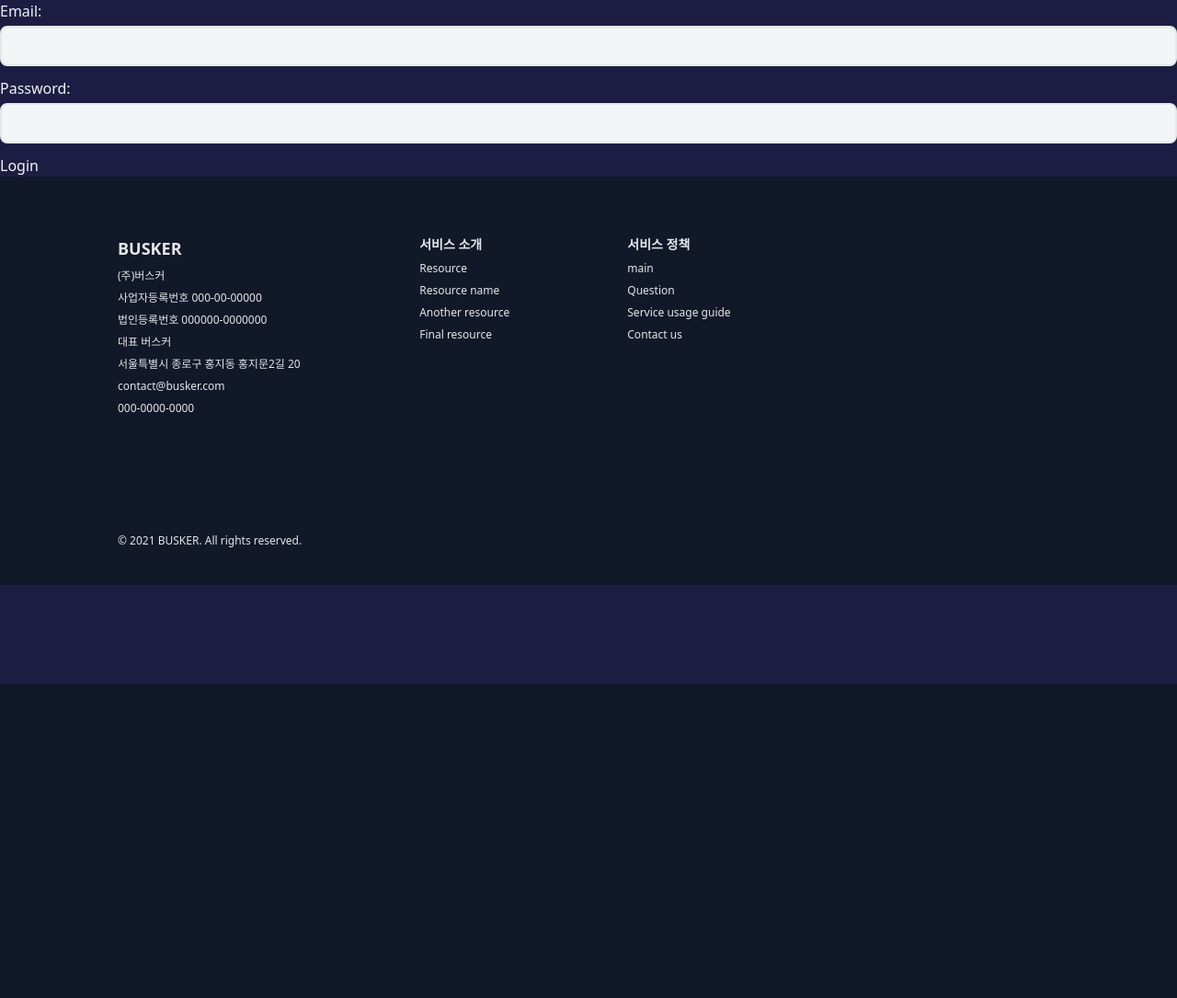
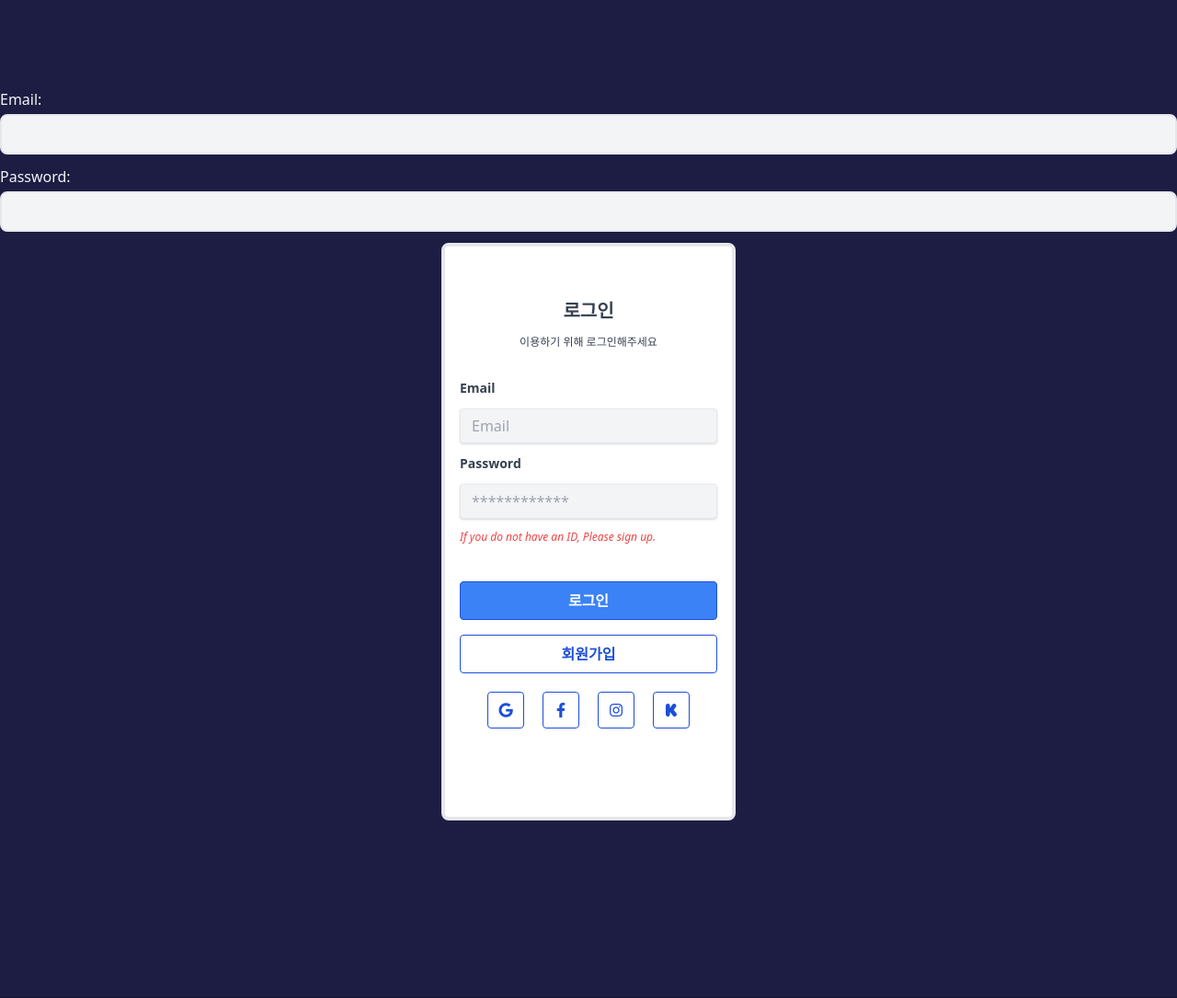
Before and after one commit to igoo-Y/busker_pipenv, a Django app: page /users/login/ in a window 1280 px wide. Shown: the part 56-1141 px from the top of the page at 92% size. Before the commit the page ends 800 px from the top, so only its background shows below. Run offline with Django 3.2, Linux system fonts and the light colour scheme; style sheets or scripts are compiled from the project's sources.

Commit message:
CSS login

```diff
--- a/templates/users/login.html
+++ b/templates/users/login.html
@@ -3,11 +3,62 @@
 {% block page_title %}Login{% endblock %}
 
 {% block content %}
+    <div class="container mx-auto mt-24 mb-48">
+        <form method="POST" action="{% url 'users:login' %}">
+            {% csrf_token %}
+            {{form.as_p}}
+            <div class="box-border h-1/3 w-1/4 p-4 mb-10 border-4 mx-auto rounded-lg bg-white text-gray-700">
+                <p class="text-xl text-center font-bold mb-3 mt-10">로그인</p>
+                <p class="text-xs text-center">이용하기 위해 로그인해주세요</p>
+                <div class="mt-8">
+                        <label class="block text-gray-700 text-sm font-bold mb-2" for="username">
+                         Email
+                        </label>
+                    <input class="shadow appearance-none border rounded w-full py-2 px-3 text-gray-700 leading-tight focus:outline-none focus:shadow-outline" id="username" type="text" placeholder="Email">
+                </div>
+                <div class="mb-4">
+                        <label class="block text-gray-700 text-sm font-bold mb-2" for="password">
+                        Password
+                        </label>
+                    <input class="shadow appearance-none border rounded w-full py-2 px-3 text-gray-700 leading-tight focus:outline-none focus:shadow-outline" id="username" type="password" placeholder="************">
+                    <p class="text-red-500 text-xs italic mb-10">If you do not have an ID, Please sign up.</p>
+                </div>
 
-    <form method="POST" action="{% url 'users:login' %}">
-        {% csrf_token %}
-        {{form.as_p}}
-        <button>Login</button>
-    </form>
+                <button class="bg-blue-500 hover:bg-blue-700 font-bold text-white w-24 min-w-full pt-2 pb-2 border border-blue-700 rounded" type="submit">로그인</button>
+                <button class="bg-white hover:bg-blue-700 hover:text-white border-blue font-bold text-blue-700 w-24 min-w-full mt-4 pt-2 pb-2 border border-blue-700 rounded ">회원가입</button>
+
+                <section class="flex flex-col items-center justify-center space-y-4 mb-20">
+                    <div>
+                        <ul class="mt-5 flex items-center justify-around space-x-5">
+                            <a href="#">
+                                <li class="border border-blue-700 w-10 h-10 rounded flex items-center justify-center text-blue-700 hover:bg-blue-700 hover:text-white">
+                                    <i class="fab fa-google"></i>
+                                </li>
+                            </a>
+
+                            <a href="#">
+                                <li class="border border-blue-700 w-10 h-10 rounded flex items-center justify-center text-blue-700 hover:bg-blue-700 hover:text-white">
+                                    <i class="fab fa-facebook-f"></i>
+                                </li>
+                            </a>
+
+                            <a href="#">
+                                <li class="border border-blue-700 w-10 h-10 rounded flex items-center justify-center text-blue-700 hover:bg-blue-700 hover:text-white">
+                                    <i class="fab fa-instagram"></i>
+                                </li>
+                            </a>
+
+                            <a href="#">
+                                <li class="border border-blue-700 w-10 h-10 rounded flex items-center justify-center text-blue-700 hover:bg-blue-700 hover:text-white">
+                                    <i class="fab fa-kickstarter-k"></i>
+                                </li>
+                            </a>
+                        </ul>
+                    </div>
+                </section>
+            </div>
+        </form>
+    </div>
+
 
 {% endblock %}
```
